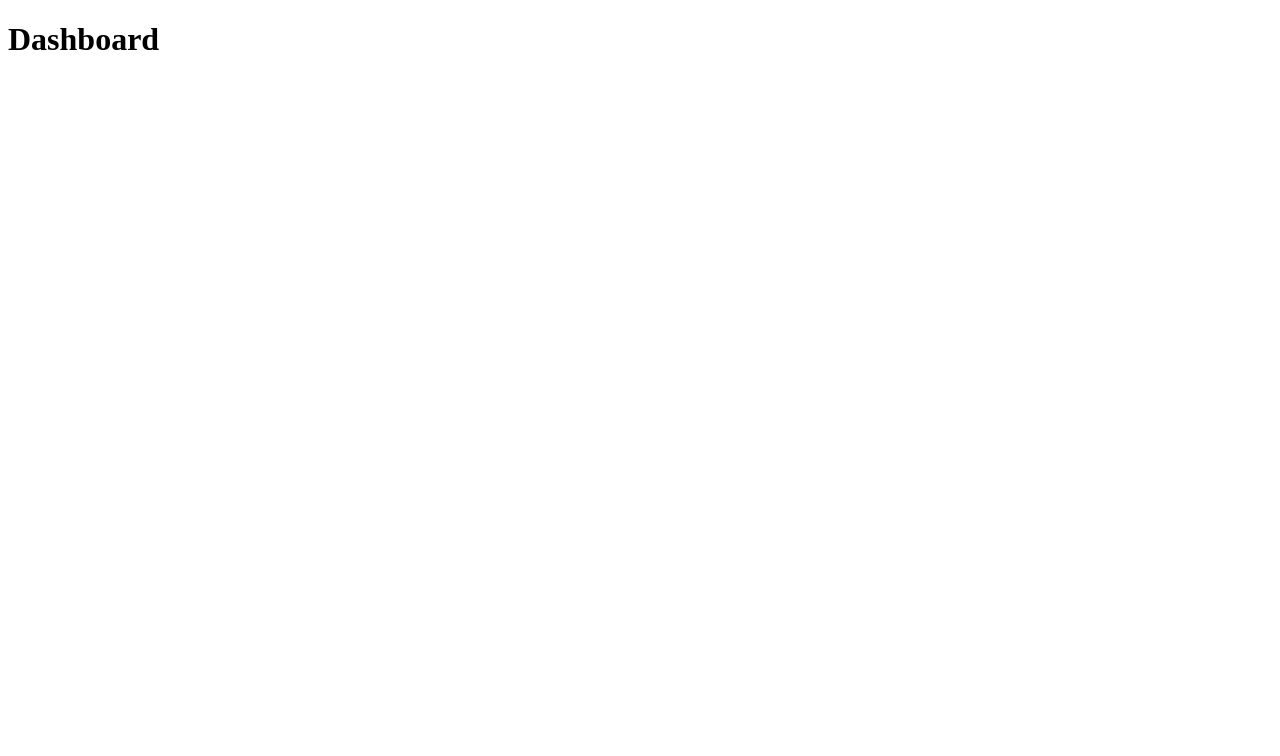
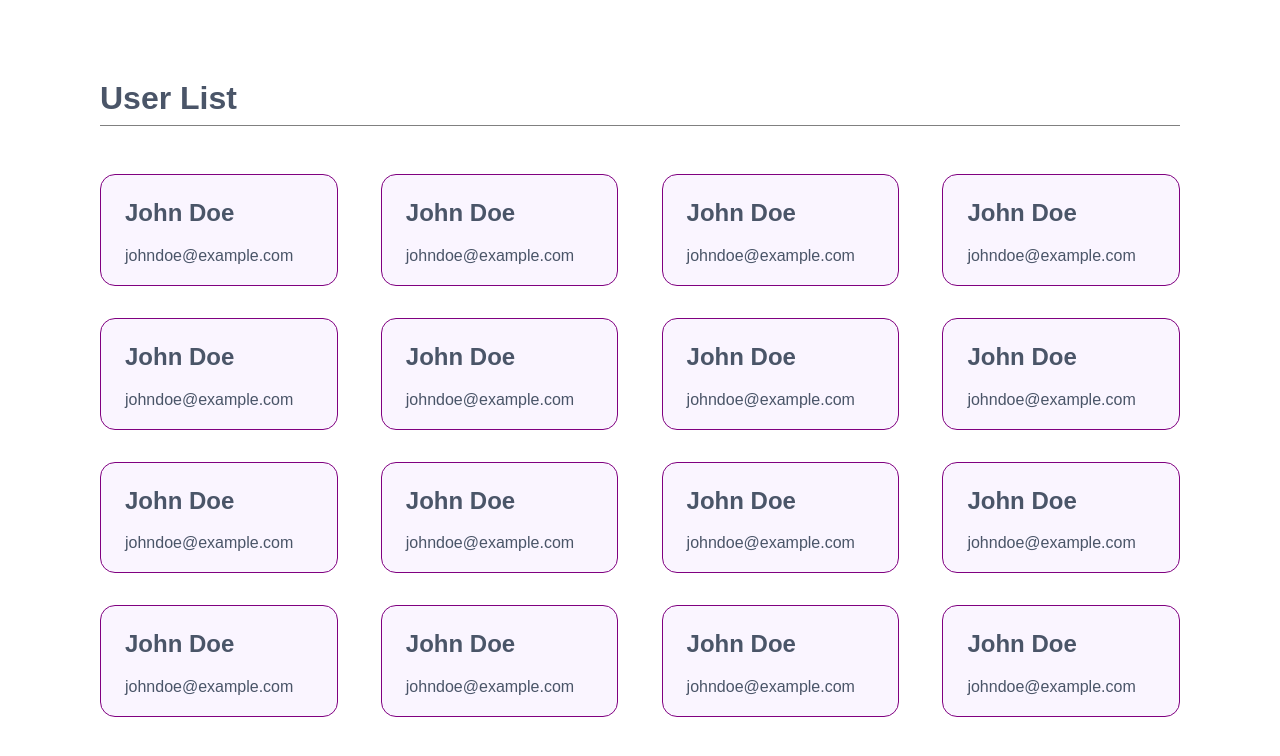
Before and after one commit to indigotech/onboard-fernando-correia, a React (Create React App) app: page /dashboard in a window 1280 px wide. Shown: the top 756 px of the page. Built offline with nearby package versions, Linux system fonts and the light colour scheme.

Commit message:
dashboard's userlist implemented

```diff
--- a/src/components/Dashboard/index.tsx
+++ b/src/components/Dashboard/index.tsx
@@ -1,3 +1,20 @@
+import { Container, UserCard, UserList } from '../Dashboard/style';
+import data from '../../data.json';
+
 export const Dashboard: React.FC = () => {
-  return <h1>Dashboard</h1>;
+  return (
+    <Container>
+      <h1>User List</h1>
+      <UserList>
+        {data.map((user) => {
+          return (
+            <UserCard>
+              <h2>{user.name}</h2>
+              <p>{user.email}</p>
+            </UserCard>
+          );
+        })}
+      </UserList>
+    </Container>
+  );
 };
--- /dev/null
+++ b/src/components/Dashboard/style.ts
@@ -0,0 +1,29 @@
+import styled from 'styled-components';
+
+export const Container = styled.div`
+  max-width: 1080px;
+  margin: 5rem auto;
+  font-family: sans-serif;
+  color: #4a5568;
+
+  h1 {
+    padding-bottom: 0.5rem;
+    border-bottom: 1px solid gray;
+  }
+`;
+
+export const UserList = styled.div`
+  margin: 3rem auto;
+  display: grid;
+  align-items: center;
+  justify-content: space-between;
+  grid-template-columns: 22% 22% 22% 22%;
+`;
+
+export const UserCard = styled.div`
+  border-radius: 15px;
+  background-color: #faf5ff;
+  margin-bottom: 2rem;
+  padding: 0.25rem 1.5rem;
+  border: 1px solid purple;
+`;
--- /dev/null
+++ b/src/data.json
@@ -0,0 +1,66 @@
+[
+  {
+    "name": "John Doe",
+    "email": "johndoe@example.com"
+  },
+  {
+    "name": "John Doe",
+    "email": "johndoe@example.com"
+  },
+  {
+    "name": "John Doe",
+    "email": "johndoe@example.com"
+  },
+  {
+    "name": "John Doe",
+    "email": "johndoe@example.com"
+  },
+  {
+    "name": "John Doe",
+    "email": "johndoe@example.com"
+  },
+  {
+    "name": "John Doe",
+    "email": "johndoe@example.com"
+  },
+  {
+    "name": "John Doe",
+    "email": "johndoe@example.com"
+  },
+  {
+    "name": "John Doe",
+    "email": "johndoe@example.com"
+  },
+  {
+    "name": "John Doe",
+    "email": "johndoe@example.com"
+  },
+  {
+    "name": "John Doe",
+    "email": "johndoe@example.com"
+  },
+  {
+    "name": "John Doe",
+    "email": "johndoe@example.com"
+  },
+  {
+    "name": "John Doe",
+    "email": "johndoe@example.com"
+  },
+  {
+    "name": "John Doe",
+    "email": "johndoe@example.com"
+  },
+  {
+    "name": "John Doe",
+    "email": "johndoe@example.com"
+  },
+  {
+    "name": "John Doe",
+    "email": "johndoe@example.com"
+  },
+  {
+    "name": "John Doe",
+    "email": "johndoe@example.com"
+  }
+]
```
